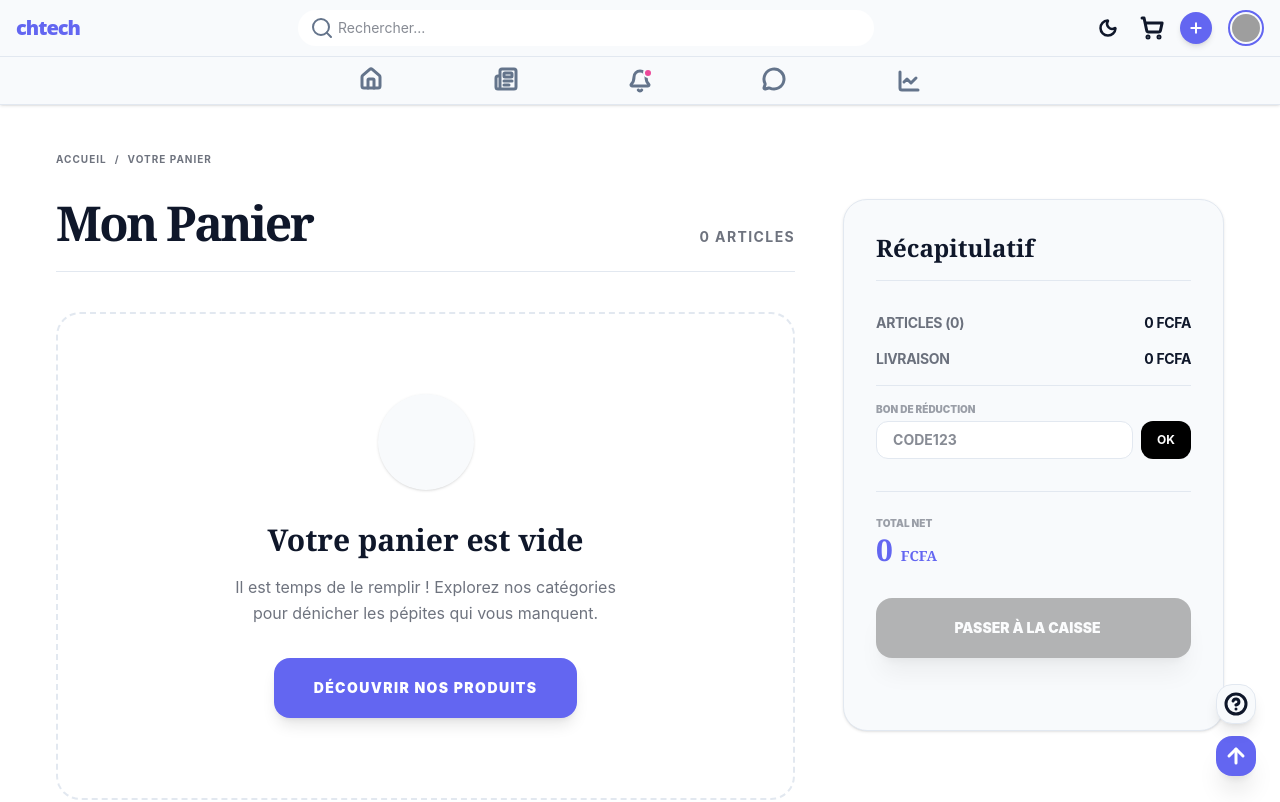
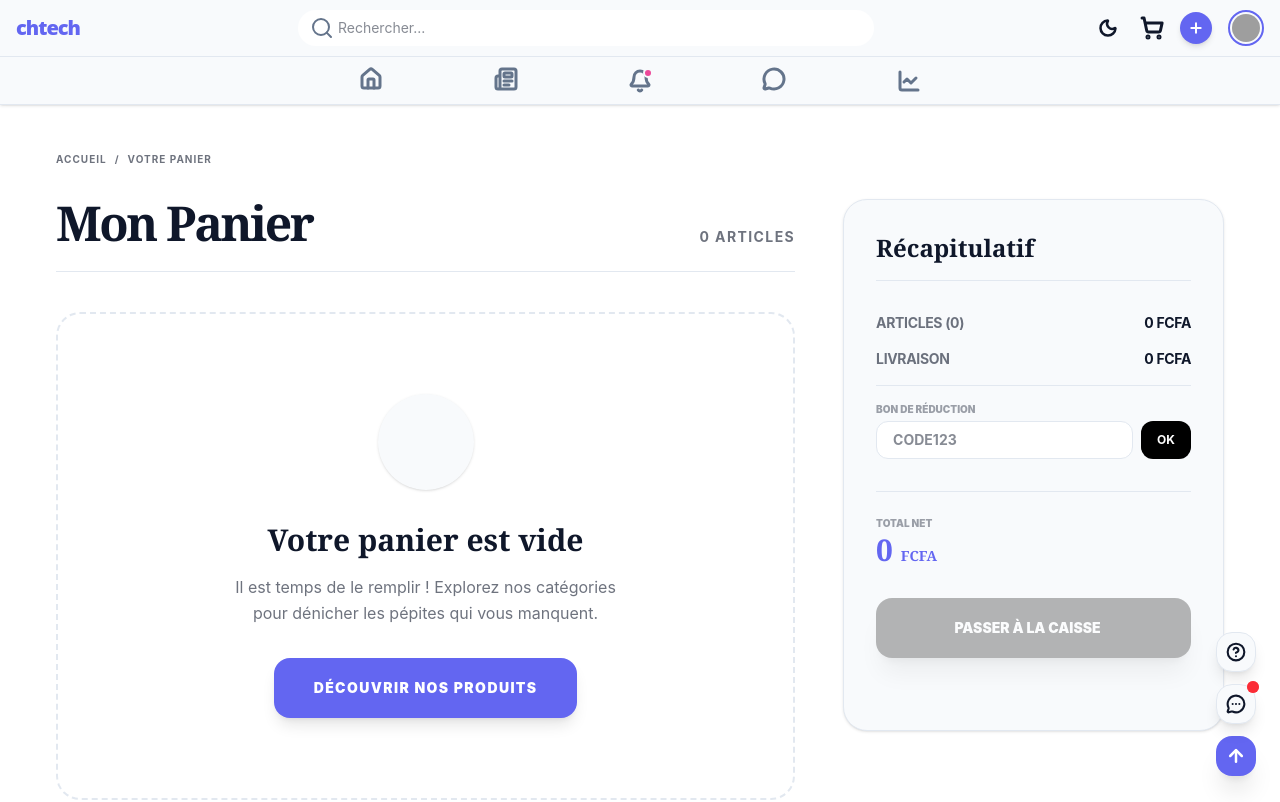
Before and after one commit to expedit206/chtech, a Vue app: page /cart in a window 1280 px wide. Shown: the top 802 px of the page. Built offline with nearby package versions, Linux system fonts and the light colour scheme; grey boxes are pictures that could not be loaded.

Commit message:
ajout du textarea commentaire...

```diff
--- a/src/components/FooterActions.vue
+++ b/src/components/FooterActions.vue
@@ -1,4 +1,4 @@
-<template>
+<!-- <template>
   <div class="fixed bottom-6 right-6 flex flex-col gap-3 z-[60]">
     <button
       class="group relative w-10 h-10 rounded-2xl flex items-center justify-center shadow-lg transition-all hover:-translate-y-1 active:scale-90"
@@ -8,7 +8,7 @@
         color: 'var(--color-text-main)',
       }"
     >
-      <!-- <i class="fas fa-question text-lg"></i> <CircleQuestionMark :size="16" :stroke-width="3" />-->
+
       <CircleQuestionMark
         :stroke-width="3"
         class="text-lg"
@@ -24,6 +24,30 @@
         Besoin d'aide ?
       </span>
     </button>
+    <button
+      class="group relative w-10 h-10 rounded-2xl flex items-center justify-center shadow-lg transition-all hover:-translate-y-1 active:scale-90"
+      :style="{
+        backgroundColor: 'var(--color-surface)',
+        border: '1px solid var(--color-border)',
+        color: 'var(--color-text-main)',
+      }"
+    >
+
+      <MessageCircleMore
+        :stroke-width="3"
+        class="text-lg"
+        :style="{ color: 'var(--color-text-main)' }"
+      />
+      <span
+        class="absolute right-14 px-3 py-1.5 rounded-lg text-xs font-bold opacity-0 group-hover:opacity-100 transition-opacity whitespace-nowrap pointer-events-none shadow-sm"
+        :style="{
+          backgroundColor: 'var(--color-surface)',
+          border: '1px solid var(--color-border)',
+        }"
+      >
+        Laisser un message
+      </span>
+    </button>
 
     <button
       @click="scrollToTop"
@@ -33,18 +57,151 @@
         color: 'var(--color-pure)',
       }"
     >
-      <!-- <i class="fas fa-arrow-up text-lg"></i> -->
+
       <ArrowUp :stroke-width="3" class="text-lg" />
+    </button>
+  </div>
+</template> -->
+
+<template>
+  <div class="fixed bottom-6 right-6 flex flex-col items-end gap-3 z-[60]">
+    <Transition name="fade-slide">
+      <div
+        v-if="isMenuOpen"
+        class="mb-2 p-4 rounded-2xl shadow-2xl border w-72 bg-[var(--color-surface)] border-[var(--color-border)]"
+      >
+        <div class="flex justify-between items-center mb-3">
+          <span
+            class="text-xs font-bold uppercase tracking-wider text-[var(--color-primary)]"
+            >Votre avis</span
+          >
+          <button
+            @click="isMenuOpen = false"
+            class="text-gray-400 hover:text-red-500"
+          >
+            <X :size="16" />
+          </button>
+        </div>
+
+        <div class="flex gap-1 mb-3">
+          <Star
+            v-for="i in 5"
+            :key="i"
+            :size="18"
+            class="cursor-pointer transition-colors"
+            :class="
+              i <= rating ? 'fill-yellow-400 text-yellow-400' : 'text-gray-300'
+            "
+            @click="rating = i"
+          />
+        </div>
+
+        <textarea
+          v-model="message"
+          placeholder="Un petit mot..."
+          class="w-full h-24 p-2 text-sm rounded-lg border bg-transparent focus:ring-1 focus:ring-[var(--color-primary)] outline-none resize-none border-[var(--color-border)] text-[var(--color-text-main)]"
+        ></textarea>
+
+        <button
+          @click="submitComment"
+          class="mt-2 w-full py-2 bg-[var(--color-primary)] text-white rounded-lg text-xs font-bold flex items-center justify-center gap-2 hover:opacity-90 transition-all active:scale-95"
+        >
+          <span>Envoyer</span>
+          <Send :size="14" />
+        </button>
+      </div>
+    </Transition>
+
+    <button
+      class="group relative w-10 h-10 rounded-2xl flex items-center justify-center shadow-lg transition-all hover:-translate-y-1 bg-[var(--color-surface)] border border-[var(--color-border)] text-[var(--color-text-main)]"
+    >
+      <HelpCircle :size="20" :stroke-width="2.5" />
+      <span
+        class="absolute right-14 px-3 py-1.5 rounded-lg text-xs font-bold opacity-0 group-hover:opacity-100 transition-opacity whitespace-nowrap bg-[var(--color-surface)] border border-[var(--color-border)]"
+      >
+        Besoin d'aide ?
+      </span>
+    </button>
+
+    <button
+      @click="isMenuOpen = !isMenuOpen"
+      class="group relative w-10 h-10 rounded-2xl flex items-center justify-center shadow-lg transition-all hover:-translate-y-1 active:scale-90"
+      :class="isMenuOpen ? 'rotate-90' : ''"
+      :style="{
+        backgroundColor: 'var(--color-surface)',
+        border: '1px solid var(--color-border)',
+        color: isMenuOpen ? 'var(--color-primary)' : 'var(--color-text-main)',
+      }"
+    >
+      <span v-if="!isMenuOpen" class="absolute -top-1 -right-1 flex h-3 w-3">
+        <span
+          class="animate-ping absolute inline-flex h-full w-full rounded-full bg-red-400 opacity-75"
+        ></span>
+        <span
+          class="relative inline-flex rounded-full h-3 w-3 bg-red-500"
+        ></span>
+      </span>
+
+      <MessageCircleMore v-if="!isMenuOpen" :stroke-width="2.5" :size="20" />
+      <X v-else :size="20" />
+
+      <span
+        v-if="!isMenuOpen"
+        class="absolute right-14 px-3 py-1.5 rounded-lg text-xs font-bold opacity-0 group-hover:opacity-100 transition-opacity whitespace-nowrap bg-[var(--color-surface)] border border-[var(--color-border)]"
+      >
+        Laisser un message
+      </span>
+    </button>
+
+    <button
+      @click="scrollToTop"
+      class="w-10 h-10 rounded-2xl flex items-center justify-center shadow-xl transition-all hover:-translate-y-1 active:scale-90 bg-[var(--color-primary)] text-white"
+    >
+      <ArrowUp :stroke-width="3" :size="20" />
     </button>
   </div>
 </template>
 
+<style scoped>
+/* Animation pour l'apparition du formulaire */
+.fade-slide-enter-active,
+.fade-slide-leave-active {
+  transition: all 0.3s ease-out;
+}
+
+.fade-slide-enter-from,
+.fade-slide-leave-to {
+  opacity: 0;
+  transform: translateY(20px) scale(0.9);
+}
+</style>
 <script setup>
-import { CircleQuestionMark, ArrowUp } from "lucide-vue-next";
+import { ref } from "vue";
+import {
+  CircleQuestionMark,
+  HelpCircle,
+  ArrowUp,
+  MessageCircleMore,
+  Send,
+  X,
+  Star,
+} from "lucide-vue-next";
 const scrollToTop = () => {
   window.scrollTo({
     top: 0,
     behavior: "smooth",
   });
 };
+
+const isMenuOpen = ref(false);
+const message = ref("");
+const rating = ref(0);
+
+const submitComment = () => {
+  console.log("Message:", message.value, "Rating:", rating.value);
+  // Logique d'envoi ici
+  isMenuOpen.value = false;
+  message.value = "";
+  rating.value = 0;
+};
 </script>
--- a/src/components/Header.vue
+++ b/src/components/Header.vue
@@ -14,7 +14,9 @@
           fontFamily: 'Open Sans, sans-serif',
         }"
       >
+      <RouterLink to="/">
         chtech
+      </RouterLink>
       </h1>
 
       <div class="hidden md:flex flex-1 max-w-xl relative group">
--- a/src/views/DetailProduit.vue
+++ b/src/views/DetailProduit.vue
@@ -8,7 +8,15 @@
       class="inline-flex items-center gap-2 mb-8 text-sm font-semibold"
       :style="{ color: 'var(--color-primary)' }"
     >
-      <i class="fas fa-arrow-left"></i> Retour aux produits
+      <!-- <i class="fas fa-arrow-left">
+
+      </i> -->
+      <ArrowLeft
+        :size="16"
+        :stroke-width="3"
+        class="text-[var(--color-primary)] hover:bg-[var(--color-text-sub)] hover:p-4 hover:rounded-full flex justify-center items-center hover:text-white"
+      />
+      Retour aux produits
     </RouterLink>
 
     <!-- Product Details -->
@@ -59,7 +67,8 @@
         <!-- Rating -->
         <div class="flex items-center gap-4">
           <div class="flex items-center gap-1">
-            <i class="fas fa-star text-yellow-400"></i>
+            <!-- <i class="fas fa-star text-yellow-400"></i> -->
+            <Star :size="16" :stroke-width="3" class="text-yellow-400" />
             <span
               class="font-bold"
               :style="{ color: 'var(--color-text-main)' }"
@@ -130,10 +139,15 @@
             }"
             :title="isFavorited ? 'Retirer des favoris' : 'Ajouter aux favoris'"
           >
-            <i
+            <!-- <i
               class="fas fa-heart"
               :class="{ 'text-red-500': isFavorited }"
-            ></i>
+            ></i> -->
+            <Heart
+              :size="16"
+              :stroke-width="3"
+              :class="{ 'text-red-500': isFavorited }"
+            />
           </button>
           <button
             @click="handleShare"
@@ -144,7 +158,8 @@
             }"
             title="Partager"
           >
-            <i class="fas fa-share-alt"></i>
+            <!-- <i class="fas fa-share-alt"></i> -->
+            <Forward :size="16" :stroke-width="3" />
           </button>
         </div>
 
@@ -204,7 +219,8 @@ import { useProductStore } from "../stores/products.js";
 import { useInteractionStore } from "../stores/interactions.js";
 import { useAuthStore } from "../stores/auth.js";
 import { useCartStore } from "../stores/cart.js";
-
+import { ArrowLeft } from "lucide-vue-next";
+import { Heart, Star, Forward } from "lucide-vue-next";
 const route = useRoute();
 const productStore = useProductStore();
 const interactionStore = useInteractionStore();
```
